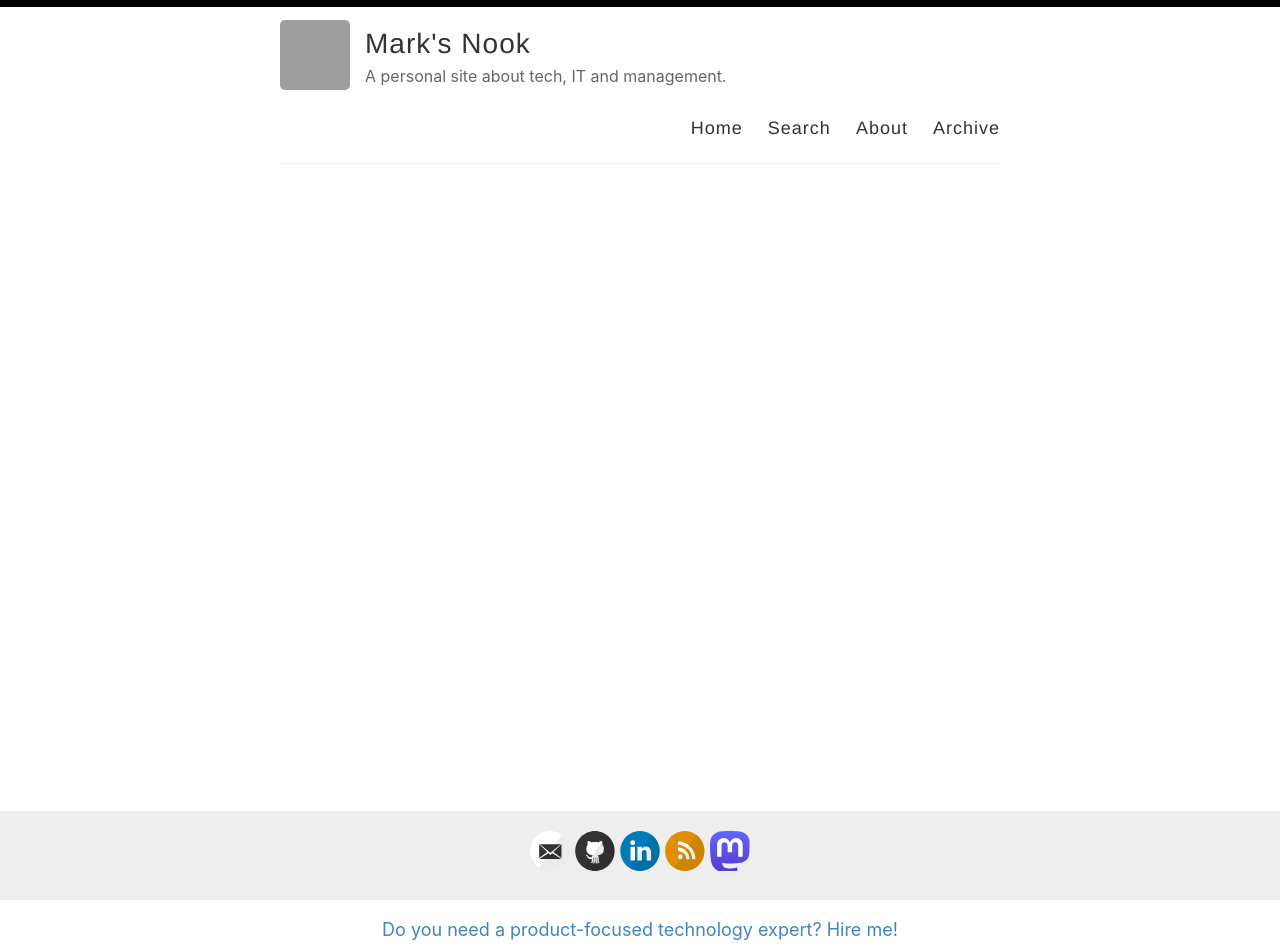
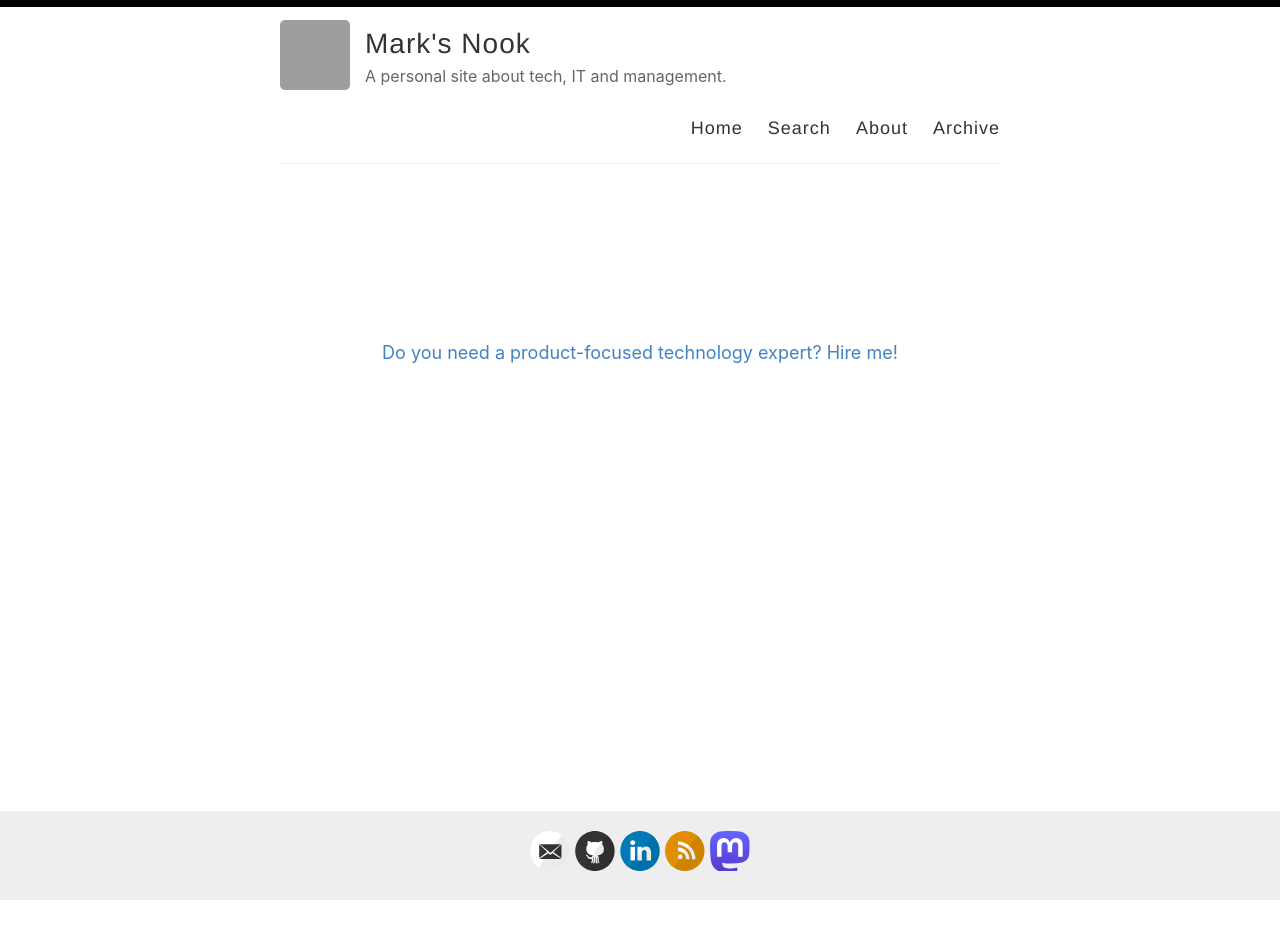
Before and after one commit to mtolmacs/mtolmacs.github.io, a Jekyll site: the page built from index.html, in a window 1280 px wide. Built offline with Jekyll 4.4.1, drawn with Linux system fonts in a browser that asks for light colours; the list of posts is cut into pages by our own code; after the commit the page ends 901 px from its top, so only the background shows below that; grey boxes are pictures that could not be loaded.

Commit message:
Repositioning backlink
Signed-off-by: Mark Tolmacs <mark@lazycat.hu>

```diff
--- a/_layouts/default.html
+++ b/_layouts/default.html
@@ -43,6 +43,10 @@
         </div>
       </div>
 
+      <div style="margin: 15px auto; text-align: center;">
+        <a href="https://marktolmacs.com">Do you need a product-focused technology expert? Hire me!</a>
+      </div>
+
       <div class="wrapper-footer">
         <div class="container">
           <footer class="footer">
@@ -52,10 +56,6 @@
       </div>
     </div>
 
-    <div style="margin: 15px auto; text-align: center;">
-      <a href="https://marktolmacs.com">Do you need a product-focused technology expert? Hire me!</a>
-    </div>
-
     {% include analytics.html %}
   </body>
 </html>
```
